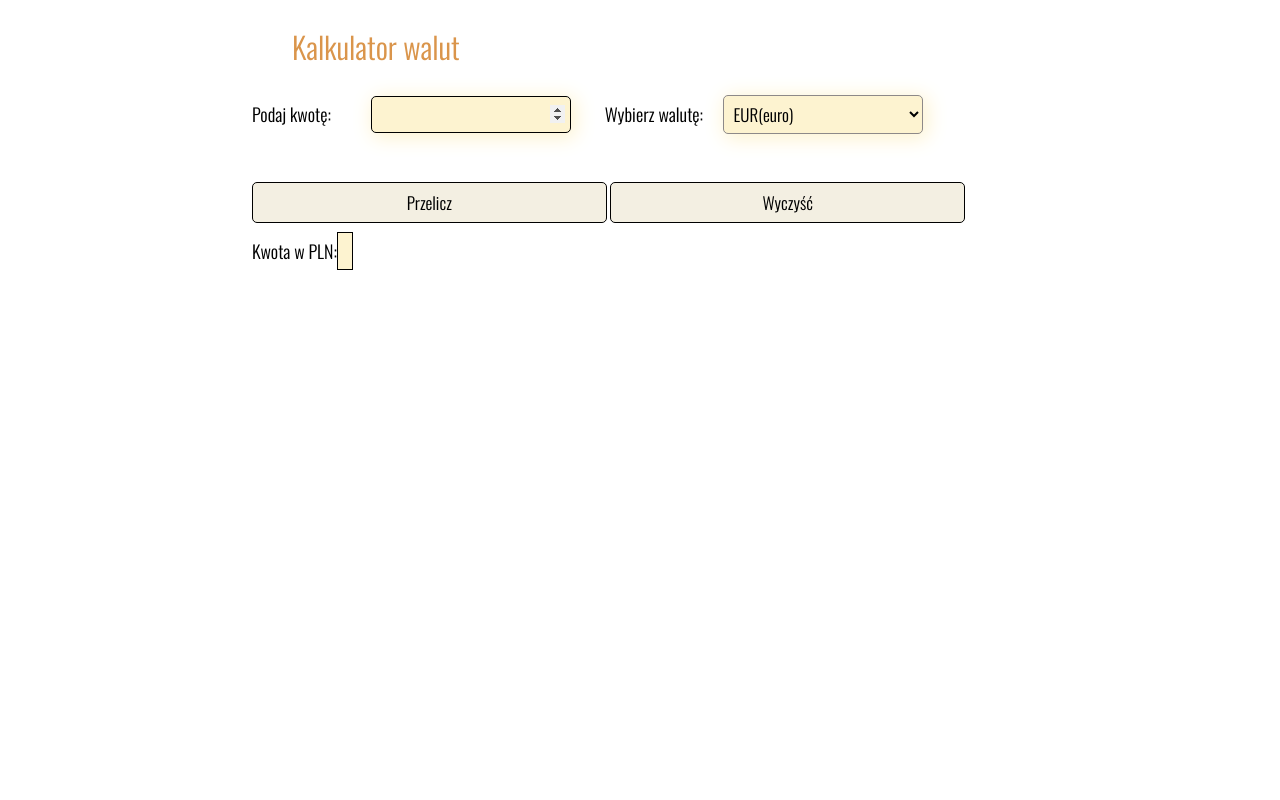
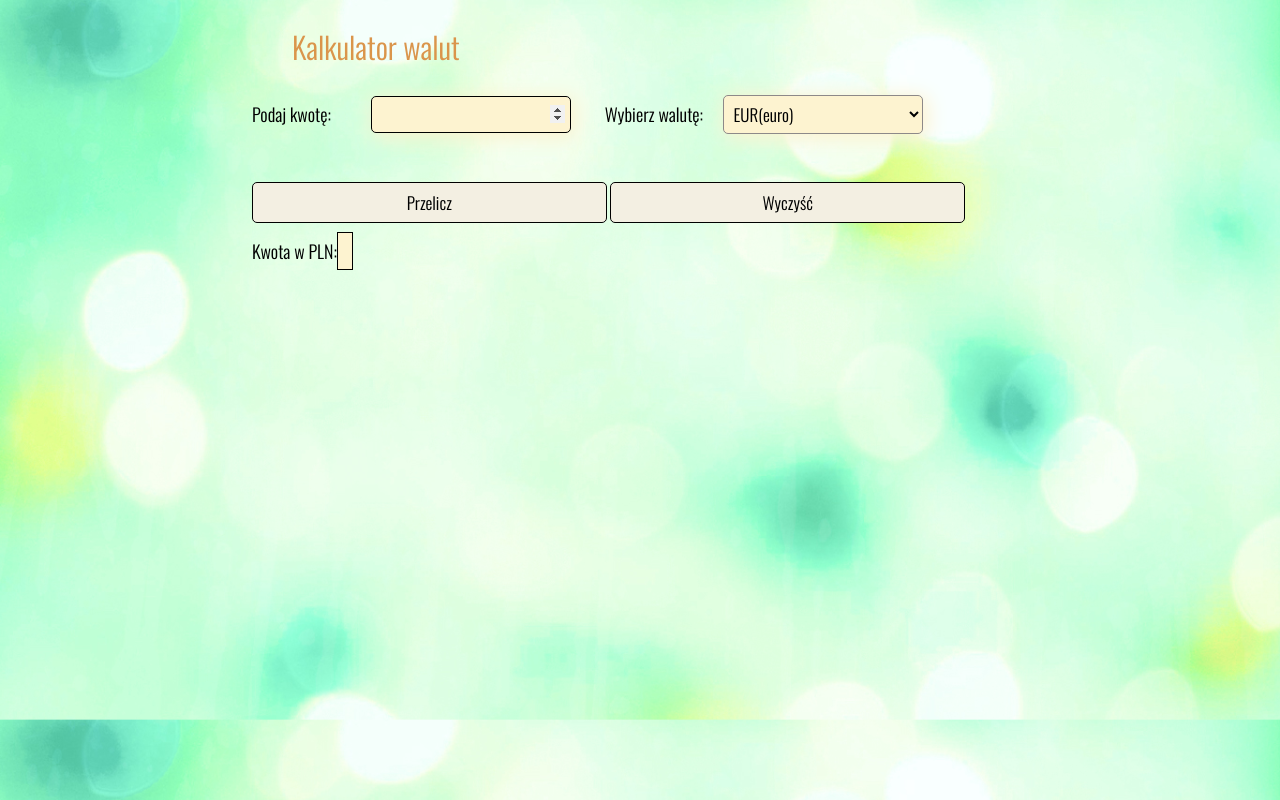
Before and after one commit to Aleksander-Szweda/currency-calcilator, a plain HTML site: page index.html in a window 1280 px wide. Drawn offline with nearby package versions, Linux system fonts and the light colour scheme.

Commit message:
setted background image

```diff
--- a/css/style.css
+++ b/css/style.css
@@ -7,4 +7,8 @@ html {
 }
 .body{
     font-family: 'Oswald', sans-serif;
+    background-image: url("../images/background.png");
+    background-position: top;
+    background-size: cover;
+
 }
```
Also changed, not shown: images/background.png (added).
